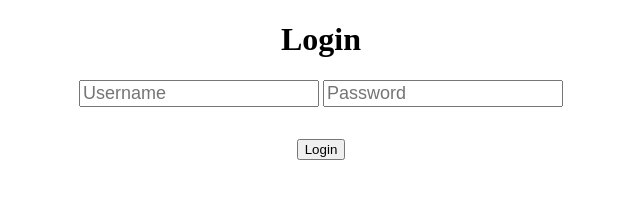
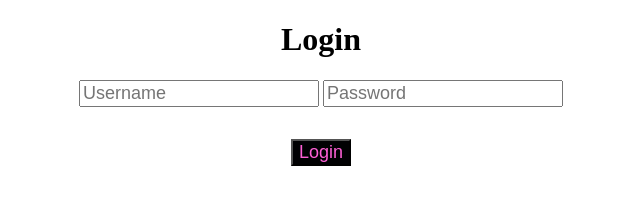
Before and after one commit to angelbernadette/Activity_3, a plain HTML site: page index.html in a window 1280 px wide. Shown: the whole page, without its empty margins (319-959 px from the left). Drawn offline with Linux system fonts and the light colour scheme.

Commit message:
new act 3

```diff
--- a/index.html
+++ b/index.html
@@ -45,7 +45,7 @@
         <input type="text"m placeholder="Username">
         <input type="text" placeholder="Password">
          <div style="margin-top: 1rem;">
-             <button onclick="alert('Login has been clicked.')">Login</button>
+             <button id="buttonLogin" class="button">Login</button>
        </div>
     </div>
 </body>
```
